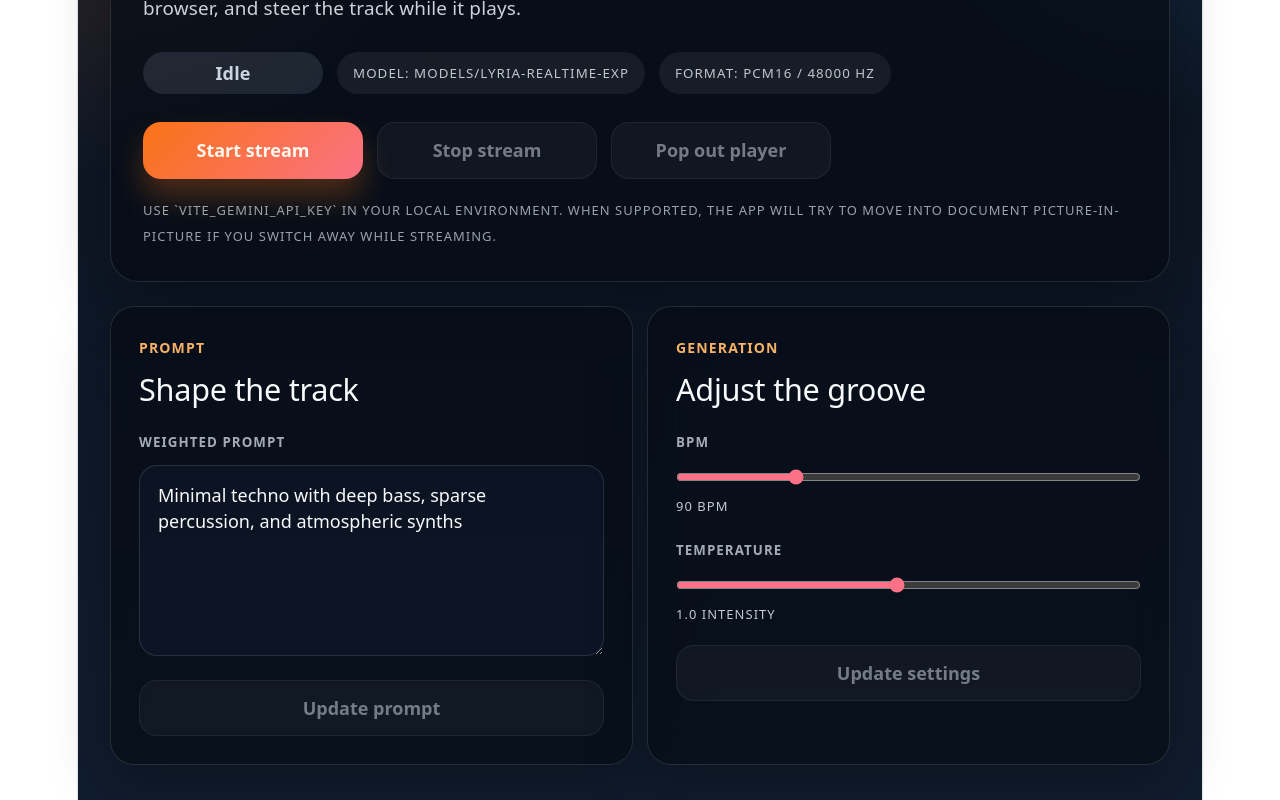
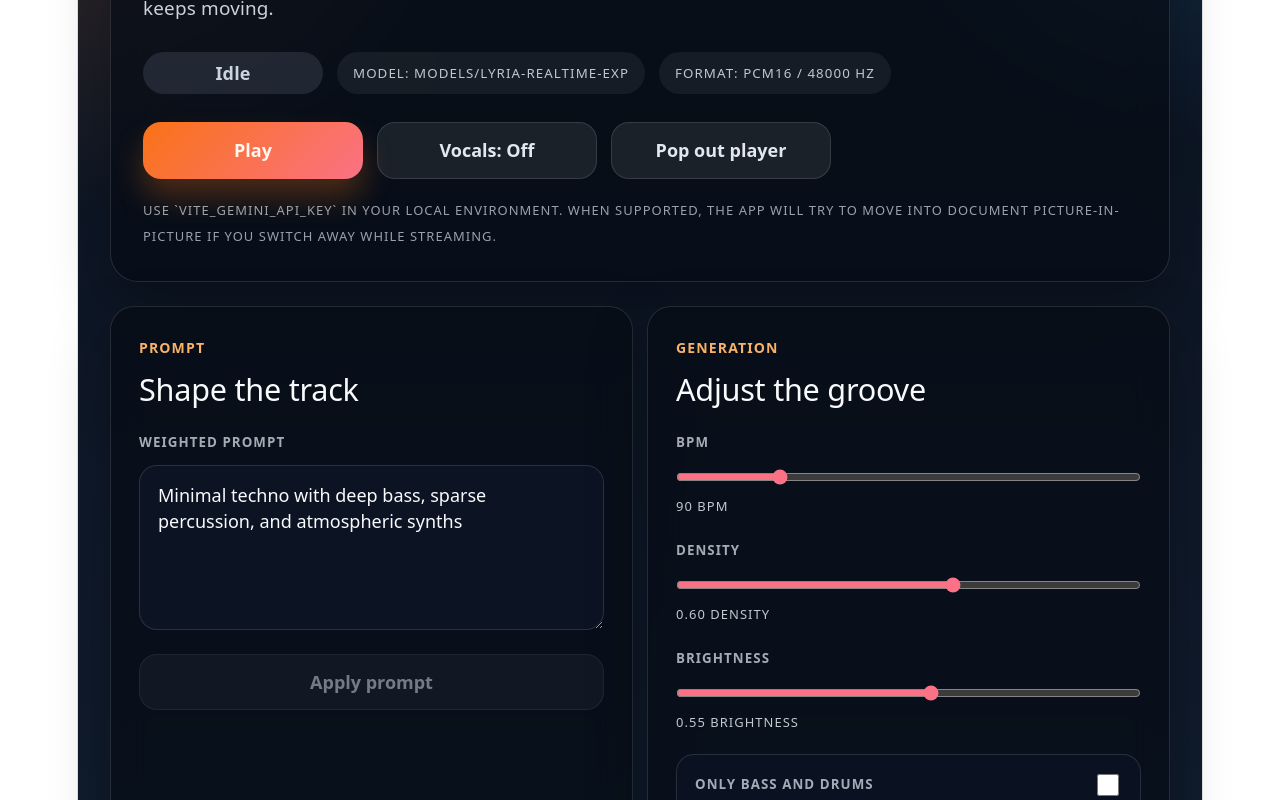
Before and after one commit to vinays6/gio, a React (Vite) app: page / in a window 1280 px wide. Shown: the part 260-1060 px from the top of the page. Built offline with nearby package versions, Linux system fonts and the light colour scheme.

Commit message:
Add vocals switch, simplify popup

```diff
--- a/src/App.css
+++ b/src/App.css
@@ -92,7 +92,8 @@
 }
 
 .status-idle,
-.status-stopped {
+.status-stopped,
+.status-paused {
   background: rgba(148, 163, 184, 0.16);
   color: #cbd5e1;
 }
@@ -205,6 +206,29 @@
   font-weight: 700;
 }
 
+.toggle-row {
+  display: flex;
+  align-items: center;
+  justify-content: space-between;
+  gap: 16px;
+  margin: 8px 0 22px;
+  padding: 16px 18px;
+  border: 1px solid rgba(255, 255, 255, 0.12);
+  border-radius: 18px;
+  background: rgba(15, 23, 42, 0.46);
+}
+
+.toggle-label {
+  margin-bottom: 0;
+}
+
+.toggle-row input[type='checkbox'] {
+  width: 22px;
+  height: 22px;
+  accent-color: #fb7185;
+  cursor: pointer;
+}
+
 .text-input,
 .range-input {
   width: 100%;
--- a/src/App.tsx
+++ b/src/App.tsx
@@ -1,7 +1,8 @@
-import { useEffect, useRef, useState, type FormEvent } from 'react'
+import { useEffect, useRef, useState } from 'react'
 import {
   GoogleGenAI,
   MusicGenerationMode,
+  type LiveMusicGenerationConfig,
   type LiveMusicServerMessage,
   type LiveMusicSession,
 } from '@google/genai'
@@ -12,6 +13,14 @@ const SAMPLE_RATE = 48000
 const CHANNELS = 2
 const DEFAULT_PROMPT =
   'Minimal techno with deep bass, sparse percussion, and atmospheric synths'
+
+type StreamStatus =
+  | 'idle'
+  | 'connecting'
+  | 'streaming'
+  | 'paused'
+  | 'stopped'
+  | 'error'
 
 type DocumentPictureInPictureController = {
   window: Window | null
@@ -32,24 +41,66 @@ declare global {
 function App() {
   const [prompt, setPrompt] = useState(DEFAULT_PROMPT)
   const [bpm, setBpm] = useState(90)
-  const [temperature, setTemperature] = useState(1)
-  const [status, setStatus] = useState<
-    'idle' | 'connecting' | 'streaming' | 'stopped' | 'error'
-  >('idle')
+  const [density, setDensity] = useState(0.6)
+  const [brightness, setBrightness] = useState(0.55)
+  const [vocalsEnabled, setVocalsEnabled] = useState(false)
+  const [onlyBassAndDrums, setOnlyBassAndDrums] = useState(false)
+  const [status, setStatus] = useState<StreamStatus>('idle')
   const [error, setError] = useState('')
   const [pipMessage, setPipMessage] = useState('')
 
   const sessionRef = useRef<LiveMusicSession | null>(null)
+  const lastAppliedConfigRef = useRef<LiveMusicGenerationConfig | null>(null)
   const audioContextRef = useRef<AudioContext | null>(null)
   const nextPlaybackTimeRef = useRef(0)
   const isUnmountingRef = useRef(false)
   const pipWindowRef = useRef<Window | null>(null)
 
-  const isDocumentPiPSupported = typeof window !== 'undefined' && 'documentPictureInPicture' in window
+  const isDocumentPiPSupported =
+    typeof window !== 'undefined' && 'documentPictureInPicture' in window
 
   const closeDocumentPiP = () => {
     pipWindowRef.current?.close()
     pipWindowRef.current = null
+  }
+
+  const getEffectivePrompt = (basePrompt: string) =>
+    vocalsEnabled ? `${basePrompt}, Vocals` : basePrompt
+
+  const getConfigSummary = (): LiveMusicGenerationConfig => ({
+    bpm,
+    density,
+    brightness,
+    onlyBassAndDrums,
+    musicGenerationMode: vocalsEnabled
+      ? MusicGenerationMode.VOCALIZATION
+      : MusicGenerationMode.QUALITY,
+  })
+
+  const stopStream = async (nextStatus: Exclude<StreamStatus, 'connecting'> | null = 'idle') => {
+    const currentSession = sessionRef.current
+    sessionRef.current = null
+    lastAppliedConfigRef.current = null
+
+    if (currentSession?.close) {
+      await currentSession.close()
+    }
+
+    const audioContext = audioContextRef.current
+
+    nextPlaybackTimeRef.current = 0
+
+    if (audioContext && audioContext.state !== 'closed') {
+      await audioContext.close()
+    }
+
+    audioContextRef.current = null
+
+    closeDocumentPiP()
+
+    if (!isUnmountingRef.current && nextStatus) {
+      setStatus(nextStatus)
+    }
   }
 
   const updatePiPContents = () => {
@@ -60,69 +111,63 @@ function App() {
       return
     }
 
-    pipWindow.document.title = 'Lyria control room'
+    pipWindow.document.title = 'Lyria popup'
     pipWindow.document.body.innerHTML = ''
 
     const style = pipWindow.document.createElement('style')
     style.textContent = `
       :root {
         color-scheme: dark;
-        font-family: Inter, "Segoe UI", sans-serif;
+        font-family: "Segoe UI", sans-serif;
       }
 
       body {
         margin: 0;
         min-height: 100vh;
-        padding: 18px;
+        padding: 16px;
         box-sizing: border-box;
         background:
-          radial-gradient(circle at top left, rgba(249, 115, 22, 0.34), transparent 32%),
+          radial-gradient(circle at top, rgba(249, 115, 22, 0.24), transparent 36%),
           linear-gradient(180deg, #08131f 0%, #101d2f 100%);
         color: #f8fafc;
       }
 
       .pip-shell {
+        min-height: calc(100vh - 32px);
         display: grid;
-        gap: 14px;
-        min-height: calc(100vh - 36px);
+        gap: 16px;
+        align-content: start;
         border: 1px solid rgba(255, 255, 255, 0.12);
         border-radius: 24px;
         padding: 18px;
-        background: rgba(7, 12, 20, 0.78);
+        background: rgba(7, 12, 20, 0.82);
         backdrop-filter: blur(18px);
-      }
-
-      .pip-eyebrow,
-      .pip-meta {
-        margin: 0;
-        letter-spacing: 0.08em;
-        text-transform: uppercase;
-      }
-
-      .pip-eyebrow {
-        color: #f7b267;
-        font-size: 0.72rem;
-        font-weight: 700;
       }
 
       .pip-title {
         margin: 0;
-        font-size: 1.8rem;
-        line-height: 0.95;
+        font-size: 1.5rem;
+        line-height: 1;
       }
 
       .pip-status {
         display: inline-flex;
+        align-items: center;
         justify-content: center;
-        align-items: center;
-        min-height: 38px;
+        min-height: 36px;
         width: fit-content;
         border-radius: 999px;
-        padding: 0 14px;
+        padding: 0 12px;
+        font-size: 0.8rem;
+        font-weight: 700;
+        text-transform: capitalize;
+        background: rgba(148, 163, 184, 0.16);
+        color: #cbd5e1;
+      }
+
+      .pip-status.streaming {
         background: rgba(34, 197, 94, 0.2);
         color: #86efac;
-        font-weight: 700;
-        text-transform: capitalize;
       }
 
       .pip-status.connecting {
@@ -130,87 +175,61 @@ function App() {
         color: #fde68a;
       }
 
-      .pip-status.idle,
-      .pip-status.stopped {
-        background: rgba(148, 163, 184, 0.16);
-        color: #cbd5e1;
-      }
-
       .pip-status.error {
         background: rgba(248, 113, 113, 0.18);
         color: #fca5a5;
       }
 
-      .pip-grid {
-        display: grid;
-        gap: 10px;
-      }
-
-      .pip-meta {
-        color: rgba(226, 232, 240, 0.7);
-        font-size: 0.68rem;
-      }
-
-      .pip-prompt {
-        margin: 0;
-        color: rgba(226, 232, 240, 0.92);
-        line-height: 1.5;
-      }
-
       .pip-actions {
         display: grid;
-        grid-template-columns: repeat(2, minmax(0, 1fr));
-        gap: 10px;
+        gap: 12px;
         margin-top: auto;
       }
 
       button {
         border: 0;
         border-radius: 16px;
-        padding: 12px 14px;
+        padding: 14px 16px;
         font: inherit;
         font-weight: 700;
         cursor: pointer;
       }
 
-      .pip-stop {
+      .pip-primary {
         background: linear-gradient(135deg, #f97316 0%, #fb7185 100%);
         color: #fff7ed;
       }
 
-      .pip-return {
+      .pip-secondary {
         background: rgba(255, 255, 255, 0.08);
         border: 1px solid rgba(255, 255, 255, 0.12);
         color: #e2e8f0;
       }
+
+      button:disabled {
+        opacity: 0.5;
+        cursor: not-allowed;
+      }
     `
+
+    const isPlayable = status === 'paused' || status === 'stopped' || status === 'idle'
+    const playPauseLabel = status === 'streaming' ? 'Pause' : 'Play'
+    const vocalsLabel = vocalsEnabled ? 'Vocals on' : 'Vocals off'
 
     const shell = pipWindow.document.createElement('main')
     shell.className = 'pip-shell'
     shell.innerHTML = `
-      <p class="pip-eyebrow">Document Picture-in-Picture</p>
-      <h1 class="pip-title">Lyria control room</h1>
+      <h1 class="pip-title">Lyria controls</h1>
       <span class="pip-status ${status}">${status}</span>
-      <div class="pip-grid">
-        <p class="pip-meta">Prompt</p>
-        <p class="pip-prompt">${prompt.replaceAll('<', '&lt;').replaceAll('>', '&gt;')}</p>
-      </div>
-      <div class="pip-grid">
-        <p class="pip-meta">BPM</p>
-        <p class="pip-prompt">${bpm}</p>
-      </div>
-      <div class="pip-grid">
-        <p class="pip-meta">Temperature</p>
-        <p class="pip-prompt">${temperature.toFixed(1)}</p>
-      </div>
-      ${
-        error
-          ? `<div class="pip-grid"><p class="pip-meta">Error</p><p class="pip-prompt">${error.replaceAll('<', '&lt;').replaceAll('>', '&gt;')}</p></div>`
-          : ''
-      }
       <div class="pip-actions">
-        <button class="pip-stop" type="button">Stop stream</button>
-        <button class="pip-return" type="button">Return</button>
+        <button class="pip-primary" type="button" ${status === 'connecting' ? 'disabled' : ''}>
+          ${playPauseLabel}
+        </button>
+        <button class="pip-secondary" type="button" ${
+          status === 'connecting' ? 'disabled' : ''
+        }>
+          ${vocalsLabel}
+        </button>
       </div>
     `
 
@@ -218,13 +237,19 @@ function App() {
     pipWindow.document.head.appendChild(style)
     pipWindow.document.body.appendChild(shell)
 
-    shell.querySelector<HTMLButtonElement>('.pip-stop')?.addEventListener('click', () => {
-      void stopStream()
+    shell.querySelector<HTMLButtonElement>('.pip-primary')?.addEventListener('click', () => {
+      if (status === 'streaming') {
+        void pauseStream()
+        return
+      }
+
+      if (isPlayable) {
+        void playStream()
+      }
     })
 
-    shell.querySelector<HTMLButtonElement>('.pip-return')?.addEventListener('click', () => {
-      window.focus()
-      closeDocumentPiP()
+    shell.querySelector<HTMLButtonElement>('.pip-secondary')?.addEventListener('click', () => {
+      void toggleVocals()
     })
   }
 
@@ -241,8 +266,8 @@ function App() {
 
     try {
       const pipWindow = await window.documentPictureInPicture!.requestWindow({
-        width: 420,
-        height: 520,
+        width: 320,
+        height: 220,
         preferInitialWindowPlacement: true,
       })
 
@@ -267,13 +292,13 @@ function App() {
     return () => {
       isUnmountingRef.current = true
       closeDocumentPiP()
-      void stopStream()
+      void stopStream(null)
     }
   }, [])
 
   useEffect(() => {
     updatePiPContents()
-  }, [bpm, error, prompt, status, temperature])
+  }, [brightness, bpm, density, error, onlyBassAndDrums, status, vocalsEnabled])
 
   useEffect(() => {
     if (!isDocumentPiPSupported) {
@@ -321,9 +346,7 @@ function App() {
 
   const resetPlaybackQueue = () => {
     const audioContext = audioContextRef.current
-    nextPlaybackTimeRef.current = audioContext
-      ? audioContext.currentTime + 0.05
-      : 0
+    nextPlaybackTimeRef.current = audioContext ? audioContext.currentTime + 0.05 : 0
   }
 
   const getSampleRateFromMimeType = (mimeType?: string) => {
@@ -370,11 +393,7 @@ function App() {
       return
     }
 
-    const audioBuffer = audioContext.createBuffer(
-      CHANNELS,
-      frameCount,
-      chunkSampleRate,
-    )
+    const audioBuffer = audioContext.createBuffer(CHANNELS, frameCount, chunkSampleRate)
     const leftChannel = audioBuffer.getChannelData(0)
     const rightChannel = audioBuffer.getChannelData(1)
 
@@ -400,48 +419,27 @@ function App() {
     }
 
     await sessionRef.current.setWeightedPrompts({
-      weightedPrompts: [{ text: nextPrompt, weight: 1 }],
+      weightedPrompts: [{ text: getEffectivePrompt(nextPrompt), weight: 1 }],
     })
   }
 
-  const applyConfig = async (nextBpm: number, nextTemperature: number) => {
+  const applyConfig = async (nextConfig = getConfigSummary()) => {
     if (!sessionRef.current) {
       return
     }
-    console.log(`Setting new config... ${nextBpm}, ${nextTemperature}`)
 
     await sessionRef.current.setMusicGenerationConfig({
-      musicGenerationConfig: {
-        bpm: nextBpm,
-        temperature: nextTemperature,
-        musicGenerationMode: MusicGenerationMode.VOCALIZATION,
-      },
+      musicGenerationConfig: nextConfig,
     })
 
-    await sessionRef.current.resetContext();
-  }
+    const previousConfig = lastAppliedConfigRef.current
+    const shouldResetContext =
+      previousConfig !== null && previousConfig.bpm !== nextConfig.bpm
 
-  const stopStream = async (nextStatus: 'idle' | null = 'idle') => {
-    const currentSession = sessionRef.current
-    sessionRef.current = null
+    lastAppliedConfigRef.current = nextConfig
 
-    if (currentSession?.close) {
-      await currentSession.close()
-    }
-
-    resetPlaybackQueue()
-
-    if (audioContextRef.current && audioContextRef.current.state !== 'closed') {
-      await audioContextRef.current.close()
-    }
-
-    audioContextRef.current = null
-
-    closeDocumentPiP()
-
-    setStatus('idle')
-    if (!isUnmountingRef.current && nextStatus) {
-      setStatus(nextStatus)
+    if (shouldResetContext) {
+      await sessionRef.current.resetContext()
     }
   }
 
@@ -481,11 +479,11 @@ function App() {
             }
           },
           onerror: (sessionError: unknown) => {
-            const message =
+            const nextError =
               sessionError instanceof Error
                 ? sessionError.message
                 : 'The music stream failed unexpectedly.'
-            setError(message)
+            setError(nextError)
             setStatus('error')
           },
           onclose: () => {
@@ -501,55 +499,131 @@ function App() {
       sessionRef.current = session
 
       await applyPrompt(prompt)
-      await applyConfig(bpm, temperature)
-      await session.play()
+      await applyConfig()
+      session.play()
 
       setStatus('streaming')
     } catch (streamError) {
-      const message =
+      const nextError =
         streamError instanceof Error
           ? streamError.message
           : 'Unable to connect to the Lyria realtime model.'
-      setError(message)
+      setError(nextError)
       setStatus('error')
       await stopStream(null)
     }
   }
 
-  const handlePromptSubmit = async (event: FormEvent<HTMLFormElement>) => {
-    event.preventDefault()
+  const playStream = async () => {
+    try {
+      setError('')
+
+      if (!sessionRef.current) {
+        await startStream()
+        return
+      }
+
+      await ensureAudioContext()
+      sessionRef.current.play()
+      setStatus('streaming')
+    } catch (playError) {
+      const nextError =
+        playError instanceof Error ? playError.message : 'Unable to resume playback.'
+      setError(nextError)
+      setStatus('error')
+    }
+  }
+
+  const pauseStream = async () => {
+    if (!sessionRef.current) {
+      return
+    }
+
+    try {
+      sessionRef.current.pause()
+
+      if (audioContextRef.current?.state === 'running') {
+        await audioContextRef.current.suspend()
+      }
+
+      setStatus('paused')
+    } catch (pauseError) {
+      const nextError =
+        pauseError instanceof Error ? pauseError.message : 'Unable to pause playback.'
+      setError(nextError)
+      setStatus('error')
+    }
+  }
+
+  const toggleVocals = async () => {
+    const nextVocalsEnabled = !vocalsEnabled
+    setVocalsEnabled(nextVocalsEnabled)
 
     if (!sessionRef.current) {
       return
     }
 
     try {
-      await applyPrompt(prompt)
-    } catch (promptError) {
-      const message =
-        promptError instanceof Error
-          ? promptError.message
-          : 'Unable to update the prompt.'
-      setError(message)
+      await sessionRef.current.setWeightedPrompts({
+        weightedPrompts: [
+          {
+            text: nextVocalsEnabled ? `${prompt}, Vocals` : prompt,
+            weight: 1,
+          },
+        ],
+      })
+
+      const nextConfig: LiveMusicGenerationConfig = {
+        ...getConfigSummary(),
+        musicGenerationMode: nextVocalsEnabled
+          ? MusicGenerationMode.VOCALIZATION
+          : MusicGenerationMode.QUALITY,
+      }
+
+      await sessionRef.current.setMusicGenerationConfig({
+        musicGenerationConfig: nextConfig,
+      })
+
+      lastAppliedConfigRef.current = nextConfig
+    } catch (vocalsError) {
+      setVocalsEnabled(!nextVocalsEnabled)
+      const nextError =
+        vocalsError instanceof Error ? vocalsError.message : 'Unable to update vocals.'
+      setError(nextError)
       setStatus('error')
     }
   }
 
-  const handleConfigSubmit = async (event: FormEvent<HTMLFormElement>) => {
-    event.preventDefault()
-
+  const syncPrompt = async () => {
     if (!sessionRef.current) {
       return
     }
 
     try {
-      await applyConfig(bpm, temperature)
+      setError('')
+      await applyPrompt(prompt)
+    } catch (promptError) {
+      const nextError =
+        promptError instanceof Error ? promptError.message : 'Unable to update the prompt.'
+      setError(nextError)
+      setStatus('error')
+    }
+  }
+
+  const syncConfig = async () => {
+    if (!sessionRef.current) {
+      return
+    }
+
+    try {
+      setError('')
+      await applyConfig()
     } catch (configError) {
-      const message =
+      const nextError =
         configError instanceof Error
           ? configError.message
           : 'Unable to update the generation settings.'
-      setError(message)
+      setError(nextError)
       setStatus('error')
     }
   }
@@ -560,8 +634,8 @@ function App() {
         <p className="eyebrow">Realtime music streaming</p>
         <h1>Lyria control room</h1>
         <p className="hero-copy">
-          Connect this React app to Google&apos;s Lyria realtime model, stream PCM16
-          audio in the browser, and steer the track while it plays.
+          Play or pause the stream, toggle vocals, and tune the groove live while the
+          track keeps moving.
         </p>
 
         <div className="status-row">
@@ -573,21 +647,21 @@ function App() {
         <div className="cta-row">
           <button
             className="primary-button"
-            disabled={status === 'connecting' || status === 'streaming'}
-            onClick={() => void startStream()}
+            disabled={status === 'connecting'}
+            onClick={() => void (status === 'streaming' ? pauseStream() : playStream())}
           >
-            {status === 'connecting' ? 'Connecting...' : 'Start stream'}
+            {status === 'streaming' ? 'Pause' : 'Play'}
           </button>
           <button
             className="secondary-button"
-            disabled={!sessionRef.current}
-            onClick={() => void stopStream()}
+            disabled={status === 'connecting'}
+            onClick={() => void toggleVocals()}
           >
-            Stop stream
+            Vocals: {vocalsEnabled ? 'On' : 'Off'}
           </button>
           <button
             className="secondary-button"
-            disabled={!sessionRef.current || !isDocumentPiPSupported}
+            disabled={!isDocumentPiPSupported}
             onClick={() => void openDocumentPiP()}
           >
             Pop out player
@@ -605,11 +679,12 @@ function App() {
       </section>
 
       <section className="controls-grid">
-        <form className="control-card" onSubmit={handlePromptSubmit}>
+        <section className="control-card">
           <div className="card-heading">
             <p className="card-kicker">Prompt</p>
             <h2>Shape the track</h2>
           </div>
+
           <label className="field-label" htmlFor="prompt">
             Weighted prompt
           </label>
@@ -619,14 +694,18 @@ function App() {
             value={prompt}
             onChange={(event) => setPrompt(event.target.value)}
             placeholder="Describe the sound you want Lyria to generate."
-            rows={6}
+            rows={5}
           />
-          <button className="secondary-button full-width" type="submit" disabled={!sessionRef.current}>
-            Update prompt
+          <button
+            className="secondary-button full-width"
+            disabled={!sessionRef.current}
+            onClick={() => void syncPrompt()}
+          >
+            Apply prompt
           </button>
-        </form>
+        </section>
 
-        <form className="control-card" onSubmit={handleConfigSubmit}>
+        <section className="control-card">
           <div className="card-heading">
             <p className="card-kicker">Generation</p>
             <h2>Adjust the groove</h2>
@@ -640,31 +719,56 @@ function App() {
             className="range-input"
             type="range"
             min="60"
-            max="180"
+            max="200"
             value={bpm}
             onChange={(event) => setBpm(Number(event.target.value))}
           />
           <p className="value-readout">{bpm} BPM</p>
 
-          <label className="field-label" htmlFor="temperature">
-            Temperature
+          <label className="field-label" htmlFor="density">
+            Density
           </label>
           <input
-            id="temperature"
+            id="density"
             className="range-input"
             type="range"
-            min="0.1"
-            max="2"
-            step="0.1"
-            value={temperature}
-            onChange={(event) => setTemperature(Number(event.target.value))}
+            min="0"
+            max="1"
+            step="0.01"
+            value={density}
+            onChange={(event) => setDensity(Number(event.target.value))}
           />
-          <p className="value-readout">{temperature.toFixed(1)} intensity</p>
+          <p className="value-readout">{density.toFixed(2)} density</p>
 
-          <button className="secondary-button full-width" disabled={!sessionRef.current}>
-            Update settings
+          <label className="field-label" htmlFor="brightness">
+            Brightness
+          </label>
+          <input
+            id="brightness"
+            className="range-input"
+            type="range"
+            min="0"
+            max="1"
+            step="0.01"
+            value={brightness}
+            onChange={(event) => setBrightness(Number(event.target.value))}
+          />
+          <p className="value-readout">{brightness.toFixed(2)} brightness</p>
+
+          <label className="toggle-row" htmlFor="only-bass-and-drums">
+            <span className="field-label toggle-label">Only bass and drums</span>
+            <input
+              id="only-bass-and-drums"
+              type="checkbox"
+              checked={onlyBassAndDrums}
+              onChange={(event) => setOnlyBassAndDrums(event.target.checked)}
+            />
+          </label>
+
+          <button className="secondary-button full-width" disabled={!sessionRef.current} onClick={() => void syncConfig()}>
+            Apply settings
           </button>
-        </form>
+        </section>
       </section>
     </main>
   )
```
